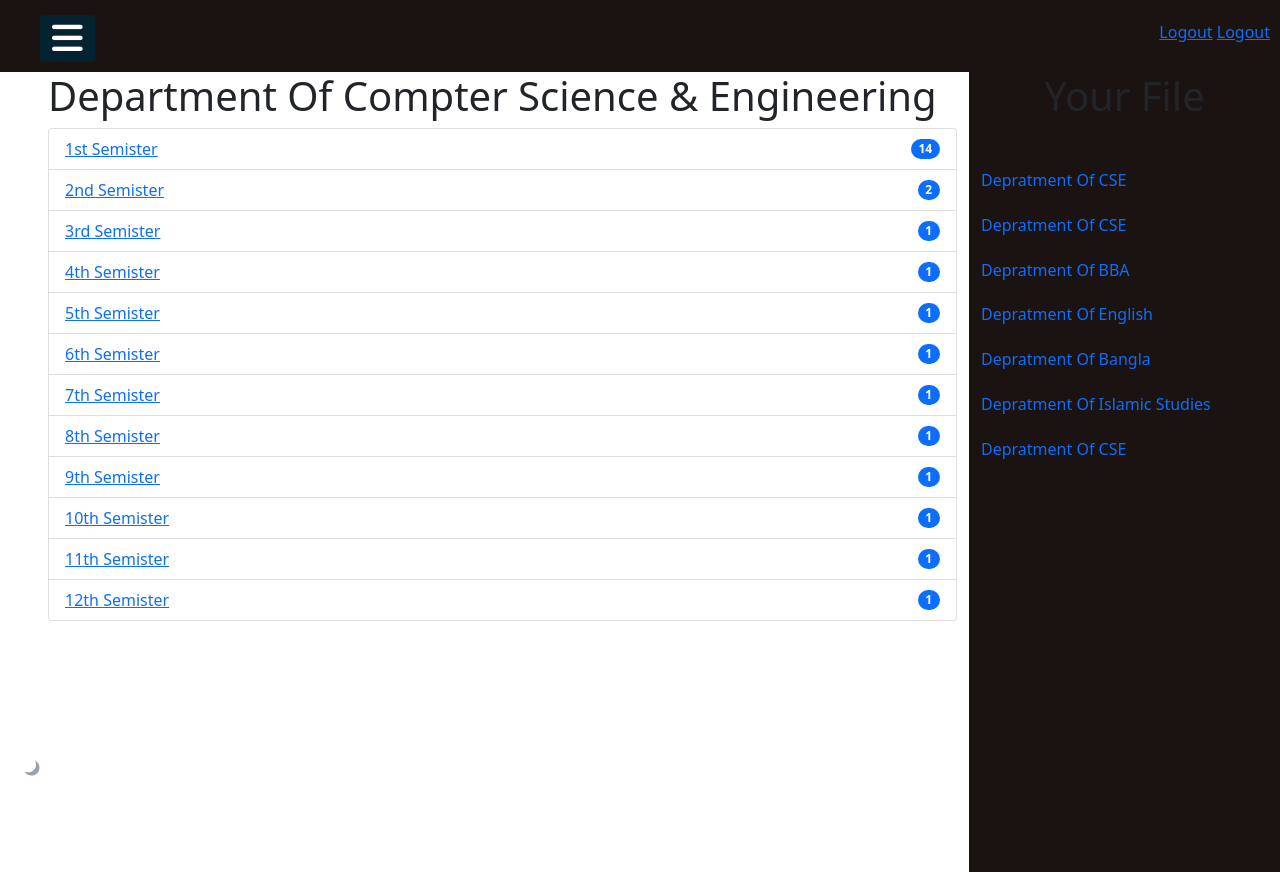
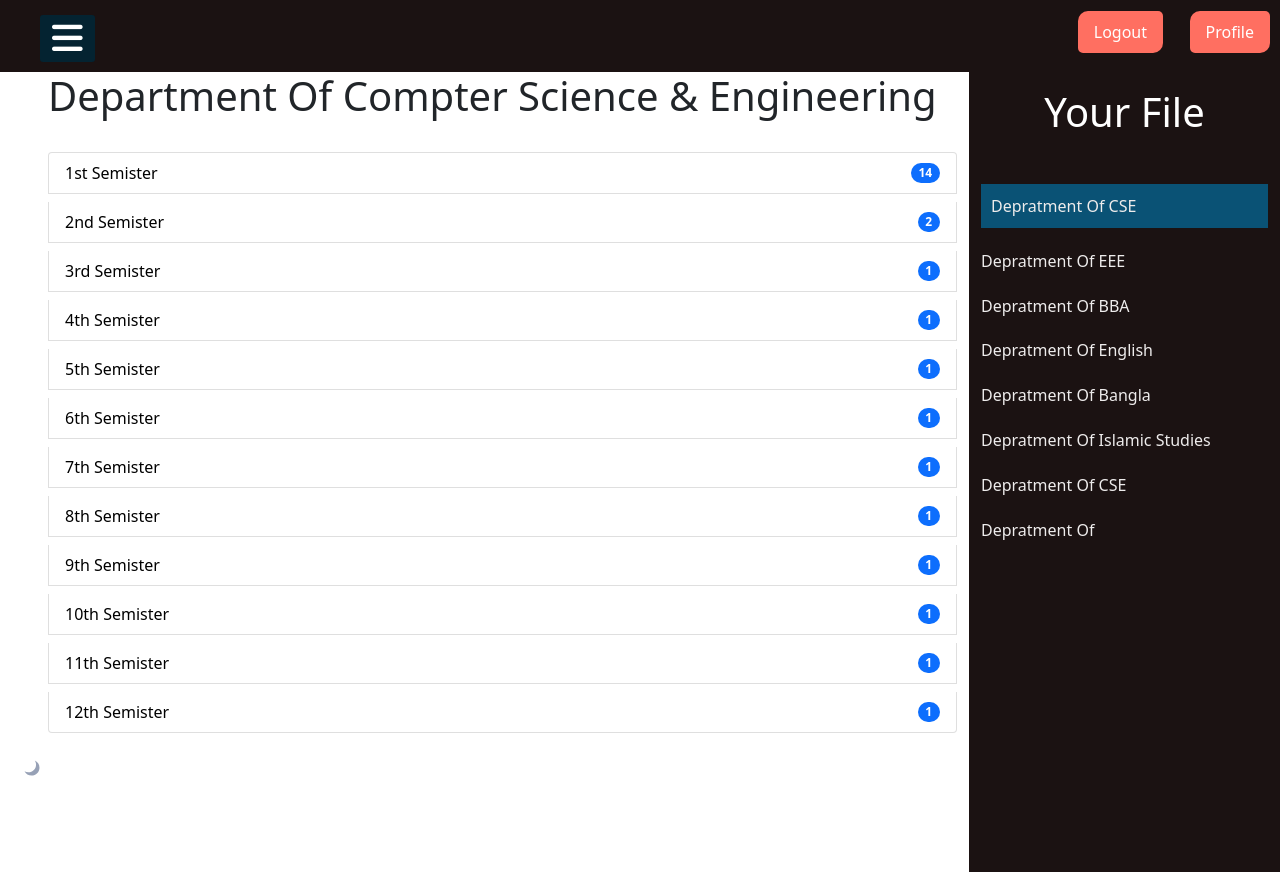
Before and after one commit to Emad-ahmed/Reditapp_website, a Django app: page /cse/ in a window 1280 px wide. Run offline with Django 4.2, Linux system fonts and the light colour scheme; some libraries are stand-ins or nearby versions; some web fonts are replaced.

Commit message:
changefile

```diff
--- a/reditapp/templates/CSE.html
+++ b/reditapp/templates/CSE.html
@@ -4,89 +4,89 @@
 {% block css %}{% endblock css %} <br />
 {% block js %}{% endblock js %} <br />
 
-{% block content %}
+{% block content %} {% load static %}
 <link
   href="https://cdn.jsdelivr.net/npm/bootstrap@5.1.3/dist/css/bootstrap.min.css"
   rel="stylesheet"
   integrity="sha384-1BmE4kWBq78iYhFldvKuhfTAU6auU8tT94WrHftjDbrCEXSU1oBoqyl2QvZ6jIW3"
   crossorigin="anonymous"
 />
-
+<link rel="stylesheet" href="{% static 'css/style.css' %}" />
 <div class="col-lg-9">
   <h1>Department Of Compter Science & Engineering</h1>
 
   <ul class="list-group">
     <li
-      class="list-group-item d-flex justify-content-between align-items-center"
+      class="list-group-item d-flex justify-content-between align-items-center semanquer mt-4"
     >
       <a href="{% url 'showcse' 1 %}">1st Semister</a>
       <span class="badge bg-primary rounded-pill">14</span>
     </li>
     <li
-      class="list-group-item d-flex justify-content-between align-items-center"
+      class="list-group-item d-flex justify-content-between align-items-center semanquer mt-2"
     >
-      <a href="{% url 'showcse' 2 %}"> 2nd Semister </a>
+      <a href="{% url 'showcse' 2 %}" class="semanquer"> 2nd Semister </a>
       <span class="badge bg-primary rounded-pill">2</span>
     </li>
     <li
-      class="list-group-item d-flex justify-content-between align-items-center"
+      class="list-group-item d-flex justify-content-between align-items-center semanquer mt-2"
     >
-      <a href="{% url 'showcse' 3 %}"> 3rd Semister </a>
+      <a href="{% url 'showcse' 3 %}" class="semanquer"> 3rd Semister </a>
       <span class="badge bg-primary rounded-pill">1</span>
     </li>
     <li
-      class="list-group-item d-flex justify-content-between align-items-center"
+      class="list-group-item d-flex justify-content-between align-items-center semanquer mt-2"
     >
-      <a href="{% url 'showcse' 4 %}"> 4th Semister </a>
+      <a href="{% url 'showcse' 4 %}" class="semanquer"> 4th Semister </a>
       <span class="badge bg-primary rounded-pill">1</span>
     </li>
     <li
-      class="list-group-item d-flex justify-content-between align-items-center"
+      class="list-group-item d-flex justify-content-between align-items-center semanquer mt-2"
     >
       <a href="{% url 'showcse' 5 %}"> 5th Semister </a>
       <span class="badge bg-primary rounded-pill">1</span>
     </li>
     <li
-      class="list-group-item d-flex justify-content-between align-items-center"
+      class="list-group-item d-flex justify-content-between align-items-center semanquer mt-2"
     >
       <a href="{% url 'showcse' 6 %}">6th Semister</a>
       <span class="badge bg-primary rounded-pill">1</span>
     </li>
     <li
-      class="list-group-item d-flex justify-content-between align-items-center"
+      class="list-group-item d-flex justify-content-between align-items-center semanquer mt-2"
     >
       <a href="{% url 'showcse' 7 %}">7th Semister</a>
       <span class="badge bg-primary rounded-pill">1</span>
     </li>
     <li
-      class="list-group-item d-flex justify-content-between align-items-center"
+      class="list-group-item d-flex justify-content-between align-items-center semanquer mt-2"
     >
-      <a href="{% url 'showcse' 8 %}">8th Semister</a>
+      <a href="{% url 'showcse' 8 %}" class="semanquer">8th Semister</a>
       <span class="badge bg-primary rounded-pill">1</span>
     </li>
     <li
-      class="list-group-item d-flex justify-content-between align-items-center"
+      class="list-group-item d-flex justify-content-between align-items-center semanquer mt-2"
     >
-      <a href="{% url 'showcse' 9 %}">9th Semister</a>
+      <a href="{% url 'showcse' 9 %}" class="semanquer">9th Semister</a>
       <span class="badge bg-primary rounded-pill">1</span>
     </li>
     <li
-      class="list-group-item d-flex justify-content-between align-items-center"
+      class="list-group-item d-flex justify-content-between align-items-center semanquer mt-2"
     >
-      <a href="{% url 'showcse' 10 %}">10th Semister</a>
+      <a href="{% url 'showcse' 10 %}" class="semanquer">10th Semister</a>
       <span class="badge bg-primary rounded-pill">1</span>
     </li>
     <li
-      class="list-group-item d-flex justify-content-between align-items-center"
+      class="list-group-item d-flex justify-content-between align-items-center semanquer mt-2"
     >
-      <a href="{% url 'showcse' 11 %}">11th Semister</a>
+      <a href="{% url 'showcse' 11 %}" class="semanquer">11th Semister</a>
       <span class="badge bg-primary rounded-pill">1</span>
     </li>
 
     <li
-      class="list-group-item d-flex justify-content-between align-items-center"
+      class="list-group-item d-flex justify-content-between align-items-center semanquer mt-2"
     >
-      <a href="{% url 'showcse' 12 %}">12th Semister</a>
+      <a href="{% url 'showcse' 12 %}" class="semanquer">12th Semister</a>
       <span class="badge bg-primary rounded-pill">1</span>
     </li>
   </ul>
--- a/reditapp/templates/base.html
+++ b/reditapp/templates/base.html
@@ -49,7 +49,7 @@
       </div>
       <div class="right-side">
         <a href="{% url 'logout' %}">Logout</a>
-        <a href="#">Logout</a>
+        <a href="#">Profile</a>
       </div>
     </nav>
 
@@ -58,15 +58,16 @@
         {% block content %} {% endblock content %}
 
         <div class="col-lg-3 right_container">
-          <h1 class="text-center">Your File</h1>
-          <div class="mt-5">
-            <a href="{% url 'cse' %}">Depratment Of CSE</a>
-            <a href="">Depratment Of CSE</a>
+          <h1 class="text-center text-white mt-3">Your File</h1>
+          <div class="mt-5 file_a">
+            <a href="{% url 'cse' %}" class="{{myactive}}">Depratment Of CSE</a>
+            <a href="">Depratment Of EEE</a>
             <a href="">Depratment Of BBA</a>
             <a href="">Depratment Of English</a>
             <a href="">Depratment Of Bangla</a>
             <a href="">Depratment Of Islamic Studies</a>
             <a href="">Depratment Of CSE</a>
+            <a href="">Depratment Of </a>
           </div>
         </div>
       </div>
--- a/reditapp/templates/login.html
+++ b/reditapp/templates/login.html
@@ -5,7 +5,7 @@
 {% block login_content %} <br />
 {% load static %} <br />
 <link rel="stylesheet" href="{% static 'css/signup.css' %}" />
-<div class="sign-in-form active">
+<div class="sign-in-form active p-5">
   <h1>Sign in to Your Brand</h1>
   <div class="social-buttons">
     <a href="javascript:;" title="Sign in via Google">
--- a/reditapp/templates/signup.html
+++ b/reditapp/templates/signup.html
@@ -14,7 +14,7 @@
   {% endfor %}
 </ul>
 {% endif %}
-<div class="sign-in-form active">
+<div class="sign-in-form active p-5">
   <h1>Sign in to Your Brand</h1>
   {{form.error}}
   <form action="" method="POST">
--- a/reditapp/views/CSE.py
+++ b/reditapp/views/CSE.py
@@ -7,12 +7,12 @@ from reditapp.models.sharequestion import ShareFile
 
 class CSEView(View):
     def get(self, request):
-        return render(request, 'CSE.html')
+
+        return render(request, 'CSE.html', {'myactive': 'active'})
 
 
 class ShowCSEView(View):
     def get(self, request, num):
         n = str(num)
         showcse = ShareFile.objects.filter(departMent="CSE", semister=n)
-
-        return render(request, 'ShowCSE.html', {'showcse': showcse})
+        return render(request, 'ShowCSE.html', {'showcse': showcse, 'myactive': 'active'})
--- a/reditapp/views/showdetail.py
+++ b/reditapp/views/showdetail.py
@@ -8,4 +8,7 @@ from reditapp.models.sharequestion import ShareFile
 class ShowDetailView(View):
     def get(self, request, id):
         mysubject = ShareFile.objects.get(pk=id)
+        if(mysubject.departMent == "CSE"):
+            return render(request, 'ShowDetail.html', {'mysubject': mysubject, 'myactive': 'active'})
+
         return render(request, 'ShowDetail.html', {'mysubject': mysubject})
--- a/static/css/style.css
+++ b/static/css/style.css
@@ -13,6 +13,7 @@
     height: 100%;
     background: #1B1212;
     transition: all .5s ease;
+    z-index: 100;
 }
 
 .sidebar header {
@@ -67,6 +68,7 @@ label #btn {
     color: white;
     padding: 6px 12px;
     transition: all .5s;
+    z-index: initial;
 }
 
 label #cancel {
@@ -98,9 +100,20 @@ label #cancel {
 /* Home */
 
 .right-side {
-    position: fixed;
+    position: absolute;
     right: 10px;
     top: 20px;
+}
+
+.right-side a {
+    text-decoration: none;
+    margin-left: 1.4rem;
+    background: #FF6F61;
+    padding: 10px;
+    padding-left: 1rem;
+    padding-right: 1rem;
+    border-radius: 10px 5px 10px 5px;
+    color: white;
 }
 
 section {
@@ -181,3 +194,27 @@ section {
     background-color: var(--color-white);
     color: var(--color-dark);
 }
+
+.semanquer:hover a {
+    padding-left: 0;
+    color: tomato;
+}
+
+.semanquer a {
+    text-decoration: none;
+    color: black;
+}
+
+.active {
+    background-color: #0a5275;
+    padding: 10px;
+    color: white;
+}
+
+.file_a a:hover {
+    color: rgb(197, 190, 190);
+}
+
+.file_a a {
+    color: rgb(238, 236, 236);
+}
```
Also changed, not shown: reditapp/templates/ShowCSE.html (+5 -2 lines), reditapp/templates/base_register.html (+3 -4 lines), static/css/signup.css (+20 -0 lines), db.sqlite3, media/images/Answer-1_ncW08of.jpeg (added), media/images/Answer-2.jpeg (added).
